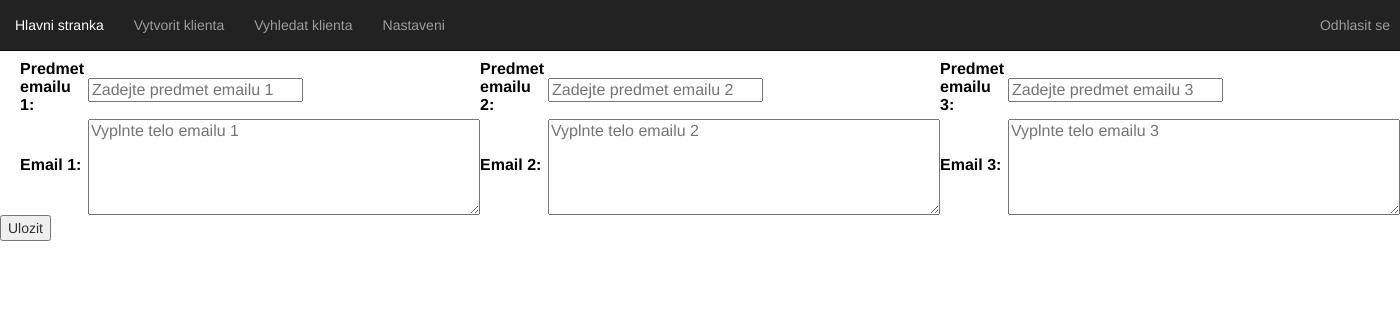
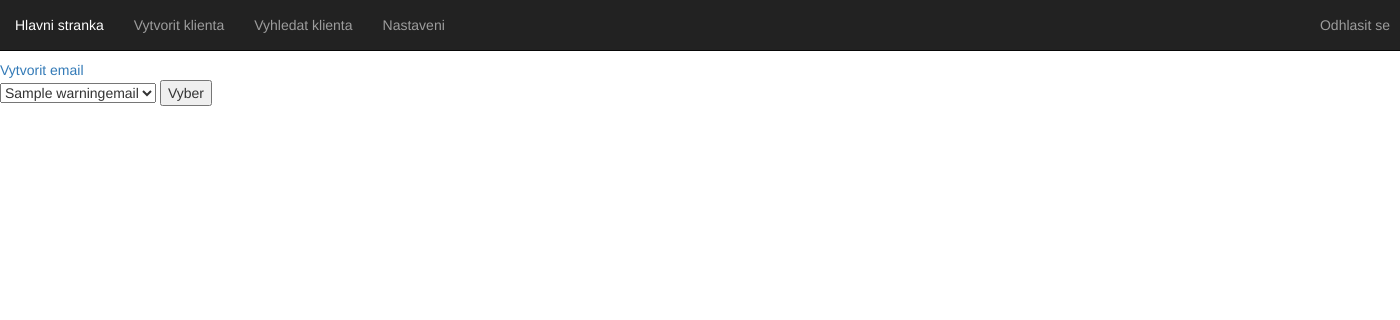
Before and after one commit to dvorakj31/crm_website, a Django app: page /crm/set_emails/ in a window 1400 px wide. Shown: the top 320 px of the page. Run offline with Django 3.2, Linux system fonts and the light colour scheme; a user stored in the database is signed in; tables that the repository leaves empty hold one stand-in row (values such as "Sample post"); some libraries are stand-ins or nearby versions.

Commit message:
file split + email set

```diff
--- /dev/null
+++ b/crm_api/templates/crm_api/html/create_email.html
@@ -0,0 +1,3 @@
+{% include "crm_api/html/head.html" %}
+{% include "crm_api/html/navbars.html" %}
+{% include 'crm_api/html/form_table.html' %}
--- a/crm_api/templates/crm_api/html/customer_confirm_delete.html
+++ /dev/null
@@ -1 +0,0 @@
-{# Must be added because of generic.DeleteView #}
--- /dev/null
+++ b/crm_api/templates/crm_api/html/search_form.html
@@ -0,0 +1,3 @@
+<form id="searchform" action='{{ action_arg }}' method="get" accept-charset="utf-8">
+    <input class="searchfield" id="searchbox" name="q" type="search" placeholder='{{ ph_arg }}'>
+</form>
--- a/crm_api/templates/crm_api/html/set_emails.html
+++ b/crm_api/templates/crm_api/html/set_emails.html
@@ -1,29 +1,23 @@
 {% include "crm_api/html/head.html" %}
 {% include "crm_api/html/navbars.html" %}
-{% comment %} <tr><th><label for="id_name">Nazev subjektu:</label></th><td><input type="text" name="name" maxlength="100" id="id_name" required /></td></tr> {% endcomment %}
-<body>
-    <div class="emails">
-        <form action="" method="post">
-            {% csrf_token %}
-            <table style="color:black;text-align:lleft; margin-left: 20px;">
-                <tr>
-                    <th><label for="subject_email1">Predmet emailu 1:</label></th>
-                    <td><input type="text" id="subject_email1" placeholder="Zadejte predmet emailu 1" required/></td>
-                    <td><label for="subject_email2">Predmet emailu 2:</label></td>
-                    <td><input type="text" id="subject_email2" placeholder="Zadejte predmet emailu 2" required/></td>
-                    <td><label for="subject_email3">Predmet emailu 3:</label></td>
-                    <td><input type="text" id="subject_email3" placeholder="Zadejte predmet emailu 3" required/></td>
-                </tr>
-                <tr>
-                    <th><label for="email1">Email 1:</label></th>
-                    <td><textarea id="email1" rows="5" cols="40" required placeholder="Vyplnte telo emailu 1"></textarea></td>
-                    <th><label for="email2">Email 2:</label></th>
-                    <td><textarea id="email2" rows="5" cols="40" required placeholder="Vyplnte telo emailu 2"></textarea></td>
-                    <th><label for="email3">Email 3:</label></th>
-                    <td><textarea id="email3" rows="5" cols="40" required placeholder="Vyplnte telo emailu 3"></textarea></td>
-                </tr>
-            </table>
-            <input type="submit" value="Ulozit"/>
-        </form>
-    </div>
-</body>
+{% load bootstrap3 %}
+{% block 'create_email' %}
+{% buttons %}
+<a class="btn-link" href="{% url 'crm_api:create_email' %}">
+    Vytvorit email
+</a>
+{% endbuttons %}
+{% endblock 'create_email' %}
+{% block 'edit_email' %}
+{% if object_list and perms.crm_api.change_warningemail %}
+<form method="post" action="">
+    {% csrf_token %}
+        <select id="warningemail_id" name="warningemail_id">
+            {% for mail in object_list %}
+                <option value="{{mail.id}}">{{mail.name}}</option>
+            {% endfor %}
+        </select>
+    <input type="submit" value="Vyber"/>
+</form>
+{% endif %}
+{% endblock 'edit_email' %}
--- a/crm_api/templates/crm_api/html/settings.html
+++ b/crm_api/templates/crm_api/html/settings.html
@@ -2,5 +2,7 @@
 {% include 'crm_api/html/navbars.html' %}
 <body>
     <a href='{% url 'crm_api:change_password' %}' style="font-size: 30px;">Zmenit heslo</a><br>
-    <a href='{% url 'crm_api:set_emails' %}' style="font-size: 30px;">Nastavit emaily</a><br>
+    {% if perms.crm_api.add_warningemail %}
+        <a href='{% url 'crm_api:set_emails' %}' style="font-size: 30px;">Nastavit emaily</a><br>
+    {% endif %}
 </body>
--- a/crm_api/templates/crm_api/html/update_customer.html
+++ b/crm_api/templates/crm_api/html/update_customer.html
@@ -1,2 +1,5 @@
 {% include "crm_api/html/create_customer.html" %}
-{% include "crm_api/html/delete_form.html" %}
+{% if perms.crm_api.delete_customer %}
+    {% url "crm_api:delete_customer" pk=customer.id as url_arg %}
+    {% include "crm_api/html/delete_form.html" with action_arg=url_arg name_arg=customer.name %}
+{% endif %}
--- /dev/null
+++ b/crm_api/templates/crm_api/html/update_email.html
@@ -0,0 +1,5 @@
+{% include "crm_api/html/create_email.html" %}
+{% if perms.crm_api.delete_warningemail %}
+    {% url "crm_api:delete_email" pk=warningemail.id as url_arg %}
+    {% include 'crm_api/html/delete_form.html' with action_arg=url_arg name_arg=warningemail.name %}
+{% endif %}
--- a/crm_api/urls.py
+++ b/crm_api/urls.py
@@ -10,7 +10,6 @@ urlpatterns = [
     url(r'^select_customer/$', views.select_customer, name='select_customer'),
     url(r'^edit/(?P<pk>[0-9]+)/$', views.CustomerUpdate.as_view(), name='edit'),
     url(r'^edit_paper/(?P<cust_id>[0-9]+)/$', views.edit_papers, name='edit_papers'),
-    url(r'^delete/$', views.delete_customer, name='delete'),
     url(r'^delete/(?P<pk>[0-9]+)/$', views.CustomerDelete.as_view(), name='delete_customer'),
     url(r'^login/$', auth_views.login, {'template_name': 'crm_api/html/login.html'}, name='login'),
     url(r'^logout/$', auth_views.logout, {'next_page': '/crm'}, name='logout'),
@@ -18,4 +17,7 @@ urlpatterns = [
     url(r'^settings/$', views.settings, name='settings'),
     url(r'^change_password/$', views.change_password, name='change_password'),
     url(r'^set_emails/$', views.set_emails, name='set_emails'),
+    url(r'^create_email/$', views.WarningEmailCreateView.as_view(), name='create_email'),
+    url(r'^edit_email/(?P<pk>[0-9]+)/$', views.WarningEmailUpdate.as_view(), name='edit_email'),
+    url(r'^delete_email/(?P<pk>[0-9]+)/$', views.WarningEmailDelete.as_view(), name='delete_email'),
 ]
--- a/crm_api/views.py
+++ b/crm_api/views.py
@@ -2,7 +2,7 @@ from django.contrib.auth.decorators import login_required, permission_required
 from django.contrib.auth.mixins import LoginRequiredMixin, PermissionRequiredMixin
 from django.shortcuts import render, redirect
 from django.views import generic
-from .models import Customer
+from .models import Customer, WarningEmail
 from django.urls import reverse, reverse_lazy
 from django.http import HttpResponseRedirect
 from django.contrib import messages
@@ -16,6 +16,15 @@ from django import forms
 @login_required
 def settings(request):
     return render(request, 'crm_api/html/settings.html')
+
+
+@login_required
+@permission_required('crm_api.add_warningemail')
+def set_emails(request):
+    if request.method == 'POST':
+        val = request.POST.get('warningemail_id')
+        return HttpResponseRedirect(reverse('crm_api:edit_email', kwargs={'pk': val}))
+    return render(request, 'crm_api/html/set_emails.html', {'object_list': WarningEmail.objects.values()})
 
 
 @login_required
@@ -73,11 +82,30 @@ def change_password(request):
     })
 
 
-@login_required
-def set_emails(request):
-    if request.method == 'POST':
-        print(request.get_full_path())
-    return render(request, 'crm_api/html/set_emails.html')
+class WarningEmailCreateView(PermissionRequiredMixin, LoginRequiredMixin, generic.CreateView):
+    permission_required = 'crm_api.add_warningemail'
+    model = WarningEmail
+    success_url = '/crm/set_emails'
+    fields = '__all__'
+    template_name = 'crm_api/html/create_email.html'
+    login_url = '/crm/login/'
+
+
+class WarningEmailUpdate(PermissionRequiredMixin, LoginRequiredMixin, generic.UpdateView):
+    permission_required = 'crm_api.change_warningemail'
+    model = WarningEmail
+    template_name = 'crm_api/html/update_email.html'
+    fields = '__all__'
+    success_url = '/crm/set_emails'
+    login_url = '/crm/login/'
+
+
+class WarningEmailDelete(PermissionRequiredMixin, LoginRequiredMixin, generic.DeleteView):
+    permission_required = 'crm_api.delete_warningemail'
+    model = WarningEmail
+    success_url = reverse_lazy('crm_api:index')
+    fields = ['name']
+    login_url = '/crm/login/'
 
 
 class CustomerCreateView(PermissionRequiredMixin, LoginRequiredMixin, generic.CreateView):
```
Also changed, not shown: crm_api/forms.py (+13 -1 lines), crm_api/models.py (+15 -0 lines), crm_api/templates/crm_api/html/create_customer.html (+2 -10 lines), crm_api/templates/crm_api/html/customer_list.html (+6 -1 lines), crm_api/templates/crm_api/html/delete_form.html (+5 -6 lines), crm_api/templates/crm_api/html/form_table.html (added, +10 -0 lines), crm_api/templates/crm_api/html/select_customer.html (+2 -14 lines).
